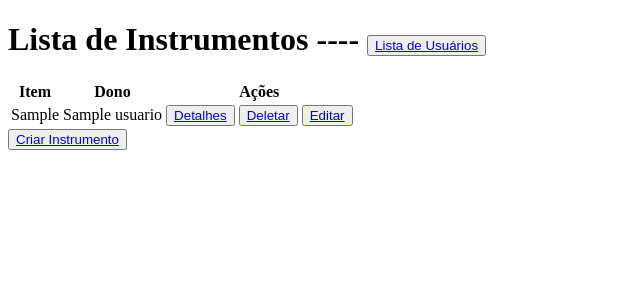
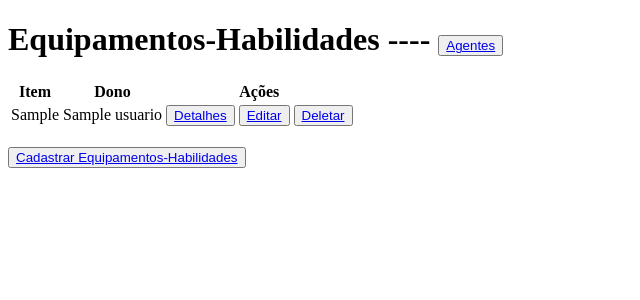
Before and after one commit to Davi-Madruga/wsBackend-Fabrica25.1, a Django app: page /app/listar_objeto/ in a window 1280 px wide. Shown: the top 300 px of the page, without its empty margins (0-640 px from the left). Run offline with Django 5.2, Linux system fonts and the light colour scheme; tables that the repository leaves empty hold one stand-in row (values such as "Sample post").

Commit message:
:ok_hand: Style: Adicionando e Renomeando Botões :ok_hand:

```diff
--- a/app/templates/app/deletar.html
+++ b/app/templates/app/deletar.html
@@ -10,7 +10,7 @@
     <form action="{% url 'app:deletar' pk=usuario.pk %}" method="post">
         {% csrf_token %}
         <p>Você tem certeza que deseja deletar o usuário: {{ usuario.nome }}?</p>
-        <button type="submit">Deletar</button><button><a href="{% url 'app:listar' %}">Cancelar</a></button>
+        <button type="submit">Deletar</button><button><a href="{% url 'app:detalhar' pk=usuario.pk %}">Cancelar</a></button>
     </form>
 </body>
 </html>
--- a/app/templates/app/deletar_objeto.html
+++ b/app/templates/app/deletar_objeto.html
@@ -9,8 +9,8 @@
     <h1>Deletar Instrumento</h1>
     <form action="{% url 'app:deletar_objeto' pk=instrumento.pk %}" method="post">
         {% csrf_token %}
-        <p>Você tem certeza que deseja deletar o instrumento: {{ instrumento.nome }}?</p>
-        <button type="submit">Deletar</button><button><a href="{% url 'app:listar_objeto' %}">Cancelar</a></button>
+        <p>Você tem certeza que deseja deletar o Equipamento-Habilidade:  {{ instrumento.item }} ?</p>
+        <button type="submit">Deletar</button><button><a href="{% url 'app:detalhar_objeto' pk=instrumento.pk %}">Cancelar</a></button>
     </form>
 </body>
 </html>
--- a/app/templates/app/detalhar_objeto.html
+++ b/app/templates/app/detalhar_objeto.html
@@ -6,10 +6,12 @@
     <title>Detalhes</title>
 </head>
 <body>
-    <h1>Detalhes</h1>
+    <h1>Equipamentos-Habilidades</h1>
     <p>Nome: {{ instrumento.item }} </p>
     <p>Descrição: {{ instrumento.descricao }} </p>
     <p>Dono: {{ instrumento.dono }} </p>
     <button><a href="{% url 'app:listar_objeto' %}">Voltar</a></button>
+    <button><a href="{% url 'app:editar_objeto' pk=instrumento.pk %}">Editar</a></button>
+    <button><a href="{% url 'app:deletar_objeto' pk=instrumento.pk %}">Deletar</a></button>
 </body>
 </html>
--- a/app/templates/app/editar.html
+++ b/app/templates/app/editar.html
@@ -17,7 +17,7 @@
             <br>
         {% endfor %}
         <br>
-        <button type="submit">Atualizar</button>
+        <button type="submit">Atualizar</button><button><a href="{% url 'app:detalhar' pk=usuario.pk%}">Voltar</a></button>
     </form>
 </body>
 </html>
--- a/app/templates/app/editar_objeto.html
+++ b/app/templates/app/editar_objeto.html
@@ -17,7 +17,7 @@
             <br>
         {% endfor %}
         <br>
-        <button type="submit">Atualizar</button><button><a href="{% url 'app:listar_objeto'%}">Voltar</a></button></h1>
+        <button type="submit">Atualizar</button><button><a href="{% url 'app:detalhar_objeto' pk=instrumento.pk%}">Voltar</a></button></h1>
     </form>
 </body>
 </html>
--- a/app/templates/app/listar.html
+++ b/app/templates/app/listar.html
@@ -7,7 +7,7 @@
 </head>
 <body>
     {% if usuarios %}
-        <h1>Lista de Usuários</h1>
+        <h1>Agentes ----- <button><a href="{% url 'app:listar_objeto'%}">Equipamentos-Habilidades</a></button></h1>
         <table>
             <tr>
                 <th>Nome</th>
@@ -23,9 +23,9 @@
                     <td>{{ usuario.data_nascimento }}</td>
                     <td>{{ usuario.telefone }}</td>
                     <td>
+                        <button><a href="{% url 'app:detalhar' pk=usuario.pk %}">Detalhes</a></button>
                         <button><a href="{% url 'app:editar' pk=usuario.pk%}">Editar</a></button>
                         <button><a href="{% url 'app:deletar' pk=usuario.pk %}">Deletar</a></button>
-                        <button><a href="{% url 'app:detalhar' pk=usuario.pk %}">Detalhar</a></button>
                     </td>
                 </tr>
             {% endfor %}
@@ -33,6 +33,6 @@
     {% else %}
         <h1>Não há usuários cadastrados</h1>
     {% endif %}
-    <button><a href="{% url 'app:criar' %}">Criar Usuário</a></button>
+    <button><a href="{% url 'app:criar' %}">Cadastrar Agente</a></button>
 </body>
 </html>
--- a/app/templates/app/listar_objeto.html
+++ b/app/templates/app/listar_objeto.html
@@ -7,7 +7,7 @@
 </head>
 <body>
     {% if instrumento %}
-        <h1>Lista de Instrumentos ---- <button><a href="{% url 'app:listar'%}">Lista de Usuários</a></button></h1>
+        <h1>Equipamentos-Habilidades ---- <button><a href="{% url 'app:listar'%}">Agentes</a></button></h1>
         <table>
             <tr>
                 <th>Item</th>
@@ -20,16 +20,17 @@
                     <td>{{ instrumento.dono }}</td>
                     <td>
                         <button><a href="{% url 'app:detalhar_objeto' pk=instrumento.pk%}">Detalhes</a></button>
+                        <button><a href="{% url 'app:editar_objeto' pk=instrumento.pk%}">Editar</a></button>
                         <button><a href="{% url 'app:deletar_objeto' pk=instrumento.pk%}">Deletar</a></button>
-                        <button><a href="{% url 'app:editar_objeto' pk=instrumento.pk%}">Editar</a></button>
                     </td>
                 </tr>
             {% endfor %}
         </table>
-        <button><a href="{% url 'app:criar_objeto'%}">Criar Instrumento</a></button></h1>
+        <br>
+        <button><a href="{% url 'app:criar_objeto'%}">Cadastrar Equipamentos-Habilidades</a></button></h1>
     {% else %}
-        <h1>Não há objetos cadastrados ----- <button><a href="{% url 'app:listar'%}">Lista de Usuários</a></button></h1>
-        <button><a href="{% url 'app:criar_objeto'%}">Criar Instrumento</a></button></h1>
+        <h1>Não há objetos cadastrados ----- <button><a href="{% url 'app:listar'%}">Agentes</a></button></h1>
+        <button><a href="{% url 'app:criar_objeto'%}">Cadastrar Equipamentos-Habilidades</a></button></h1>
     {% endif %}
 </body>
 </html>
```
Also changed, not shown: app/templates/app/criar.html (+4 -3 lines).
